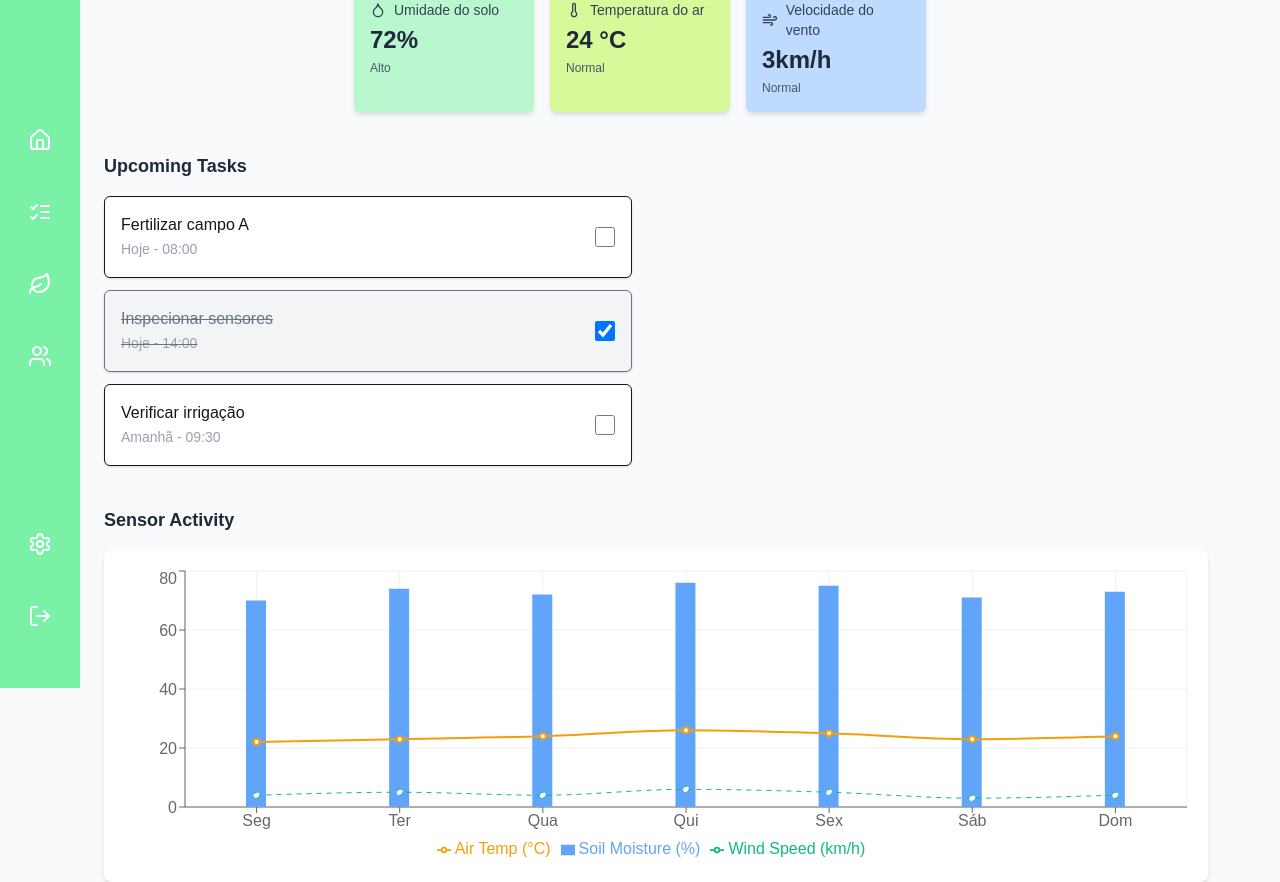
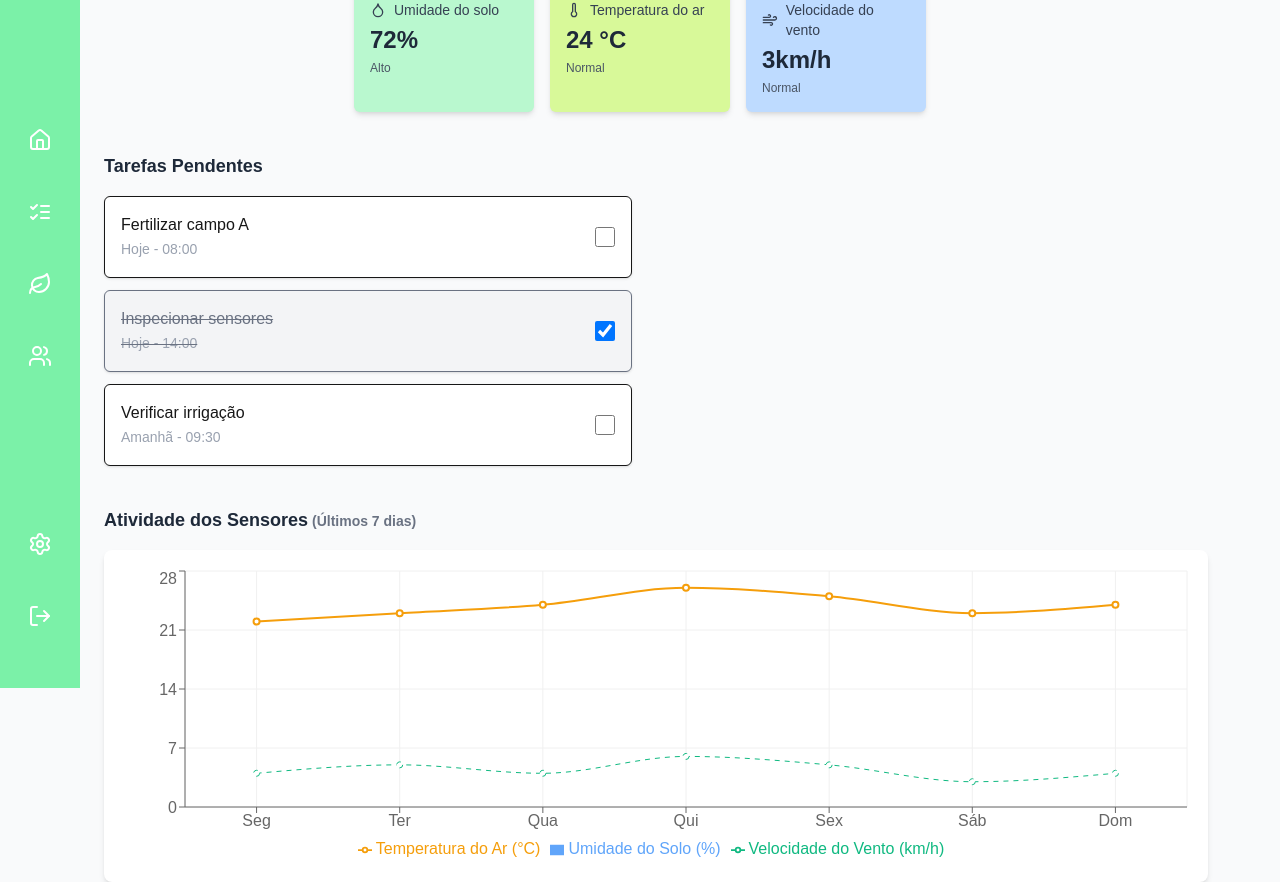
Before and after one commit to leomatiazzz/ProjetinDoCid, a Next.js app: page / in a window 1280 px wide. Shown: the part 112-994 px from the top of the page. Built offline with nearby package versions, Linux system fonts and the light colour scheme.

Commit message:
Traduzindo alguns trechos e frases

```diff
--- a/src/components/SensorChart.tsx
+++ b/src/components/SensorChart.tsx
@@ -26,7 +26,8 @@ export function SensorChart() {
   return (
     <section className="ml-16 md:ml-20 px-6 mt-10 max-w-6xl">
       <h2 className="text-lg font-semibold text-gray-800 mb-4">
-        Sensor Activity
+        Atividade dos Sensores
+        <span className="text-sm text-gray-500"> (Últimos 7 dias)</span>
       </h2>
       <div className="bg-white rounded-lg shadow-md p-4">
         <ResponsiveContainer width="100%" height={300}>
@@ -37,24 +38,24 @@ export function SensorChart() {
             <Tooltip />
             <Legend />
             <Bar
-              dataKey="moisture"
+              dataKey="umidade"
               barSize={20}
               fill="#60a5fa"
-              name="Soil Moisture (%)"
+              name="Umidade do Solo (%)"
             />
             <Line
               type="monotone"
               dataKey="temp"
               stroke="#f59e0b"
               strokeWidth={2}
-              name="Air Temp (°C)"
+              name="Temperatura do Ar (°C)"
             />
             <Line
               type="monotone"
               dataKey="wind"
               stroke="#10b981"
               strokeDasharray="5 5"
-              name="Wind Speed (km/h)"
+              name="Velocidade do Vento (km/h)"
             />
           </ComposedChart>
         </ResponsiveContainer>
--- a/src/components/Tasks.tsx
+++ b/src/components/Tasks.tsx
@@ -25,7 +25,7 @@ export function Tasks() {
   return (
     <section className="ml-16 md:ml-20 px-6 mt-10 max-w-xl">
       <h2 className="text-lg font-semibold text-gray-800 mb-4">
-        Upcoming Tasks
+        Tarefas Pendentes
       </h2>
       <ul className="space-y-3">
         {tasks.map((task) => (
```
